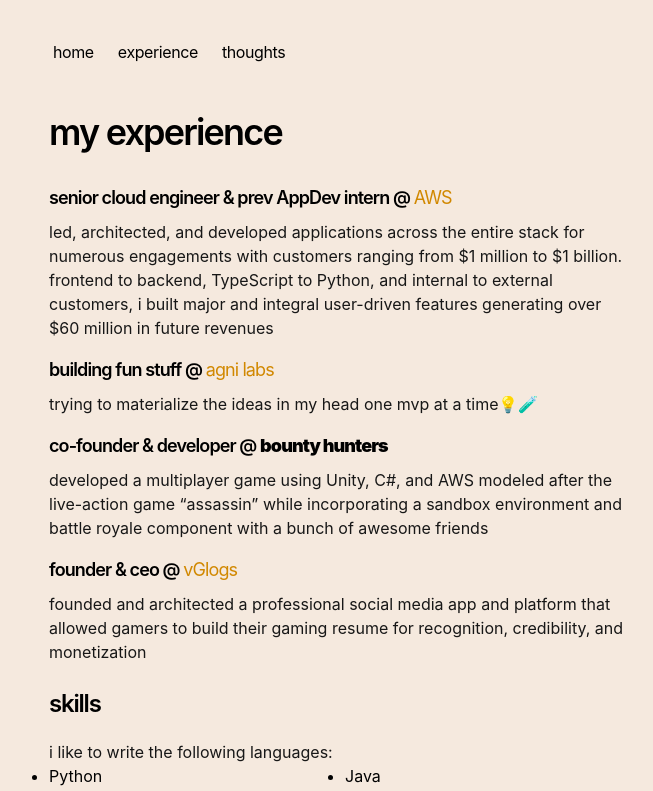
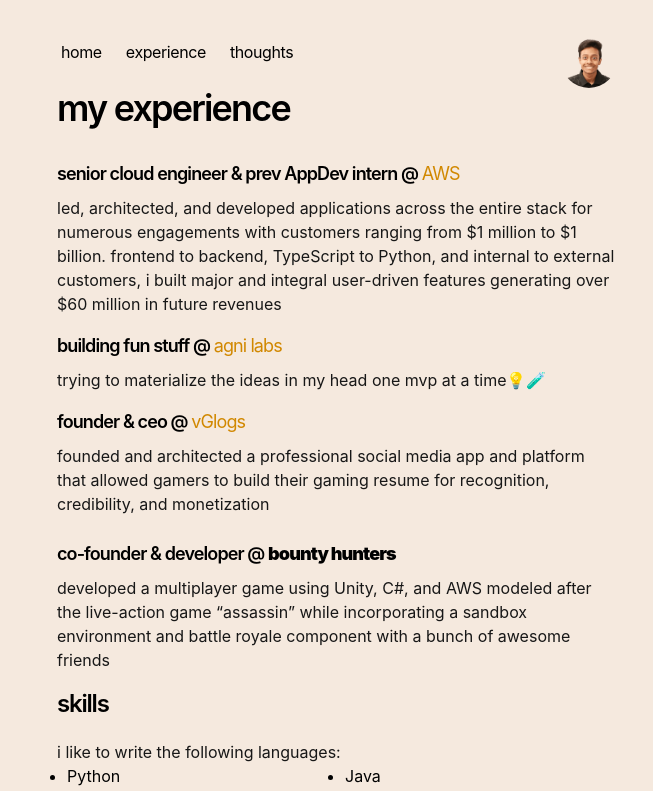
Before and after one commit to adiadd/adiadd.github.io, a Next.js app: page /experience in a window 1280 px wide. Shown: the top 791 px of the page, without its empty margins (303-956 px from the left). Built offline with nearby package versions, Linux system fonts and the light colour scheme.

Commit message:
feat: adding pfp and other changes

```diff
--- a/src/app/components/nav.tsx
+++ b/src/app/components/nav.tsx
@@ -1,17 +1,17 @@
+import Image from "next/image";
 import Link from "next/link";
 import { siteConfig } from "src/config/site";
 
 export function Navbar() {
   return (
-    <aside className="-ml-[8px] mb-10 tracking-tight">
+    <aside className="-ml-[8px] tracking-tight">
       <div className="lg:sticky lg:top-20">
         <nav
-          className="flex flex-row items-start relative px-0 pb-0 fade md:overflow-auto scroll-pr-6 md:relative"
+          className="flex flex-row items-start justify-between relative px-0 pb-0 fade md:overflow-auto scroll-pr-6 md:relative"
           id="nav"
         >
-          <div className="flex flex-row space-x-0 pr-10">
-            {Object.entries(siteConfig.navItems).map(([path, { name }]) => {
-              return (
+          <div className="flex flex-row items-center space-x-0 pr-10">
+            {Object.entries(siteConfig.navItems).map(([path, { name }]) => (
               <Link
                 key={path}
                 href={path}
@@ -19,8 +19,16 @@
               >
                 {name}
               </Link>
-              );
-            })}
+            ))}
+          </div>
+
+          <div className="w-14 h-14 rounded-full relative overflow-hidden hover:animate-spin cursor-pointer">
+            <Image
+              src="/pfp.png"
+              alt="Real Adi"
+              layout="fill"
+              objectFit="cover"
+            />
           </div>
         </nav>
       </div>
--- a/src/app/components/posts.tsx
+++ b/src/app/components/posts.tsx
@@ -22,7 +22,7 @@
             href={`/blog/${post.slug}`}
           >
             <div className="w-full flex flex-col md:flex-row space-x-0 md:space-x-2">
-              <p className="text-neutral-600 dark:text-neutral-400 w-[100px] tabular-nums">
+              <p className="text-neutral-600 dark:text-neutral-400 w-[125px] tabular-nums">
                 {formatDate(post.metadata.publishedAt, false)}
               </p>
               <p className="text-neutral-900 dark:text-neutral-100 tracking-tight">
--- a/src/app/experience/page.tsx
+++ b/src/app/experience/page.tsx
@@ -46,14 +46,6 @@
         trying to materialize the ideas in my head one mvp at a time💡🧪
       </p>
       <h2 className="mb-2 text-lg font-semibold tracking-tighter">
-        co-founder & developer @ <strong>bounty hunters</strong>
-      </h2>
-      <p className="mb-4 text-neutral-900 dark:text-neutral-100">
-        developed a multiplayer game using Unity, C#, and AWS modeled after the
-        live-action game “assassin” while incorporating a sandbox environment
-        and battle royale component with a bunch of awesome friends
-      </p>
-      <h2 className="mb-2 text-lg font-semibold tracking-tighter">
         founder & ceo @{" "}
         <strong>
           <a
@@ -70,6 +62,14 @@
         founded and architected a professional social media app and platform
         that allowed gamers to build their gaming resume for recognition,
         credibility, and monetization
+      </p>
+      <h2 className="mb-2 text-lg font-semibold tracking-tighter">
+        co-founder & developer @ <strong>bounty hunters</strong>
+      </h2>
+      <p className="mb-4 text-neutral-900 dark:text-neutral-100">
+        developed a multiplayer game using Unity, C#, and AWS modeled after the
+        live-action game “assassin” while incorporating a sandbox environment
+        and battle royale component with a bunch of awesome friends
       </p>
 
       <h2 className="mb-5 text-2xl font-semibold tracking-tighter ">skills</h2>
--- a/src/app/global.css
+++ b/src/app/global.css
@@ -15,7 +15,7 @@
   --sh-jsxliterals: #6266d1;
   --sh-property: #e25a1c;
   --sh-entity: #e25a1c;
-  --background-color: #F5E9DE;
+  --background-color: #f5e9de;
   --text-color: #000000;
 }
 
@@ -25,8 +25,8 @@
     --sh-identifier: white;
     --sh-keyword: #f47067;
     --sh-string: #0fa295;
-    --background-color: #11111B;
-    --text-color: #CDD6F4;
+    --background-color: #11111b;
+    --text-color: #cdd6f4;
   }
   html {
     color-scheme: dark;
@@ -39,7 +39,7 @@
 
 body {
   background-color: var(--background-color);
-  color: var(--text-color)
+  color: var(--text-color);
 }
 
 .prose .anchor {
@@ -173,7 +173,7 @@
   width: 140px;
   height: 40px;
   border: none;
-  outline: none;
+  outline: 2px solid var(--text-color);
   background: var(--background-color);
   cursor: pointer;
   position: relative;
@@ -245,16 +245,15 @@
   }
 }
 
-@media (max-width: 768px) {
-  .glow-on-hover {
-    outline: 2px solid var(--text-color);
-  }
-}
-
 .two-columns {
   columns: 2;
   -webkit-columns: 2;
   -moz-columns: 2;
+  padding: 0 10px;
+}
+
+.two-columns li {
+  margin-bottom: 5px;
 }
 
 #twitter-tag:hover {
--- a/src/app/layout.tsx
+++ b/src/app/layout.tsx
@@ -15,7 +15,7 @@
   metadataBase: new URL(baseUrl),
   title: {
     default: siteConfig.name,
-    template: `%s | ${siteConfig.name}`,
+    template: `%s | ${siteConfig.nickName}`,
   },
   description: siteConfig.description,
   openGraph: {
@@ -38,13 +38,13 @@
     },
   },
   twitter: {
-    card: 'summary_large_image',
+    card: "summary_large_image",
     title: `${siteConfig.name}`,
     description: `${siteConfig.description}`,
-    siteId: '1595924352',
-    creator: '@adiaddxyz',
-    creatorId: '1595924352',
-    images: ['https://adiadd.xyz/og.png'],
+    siteId: "1595924352",
+    creator: "@adiaddxyz",
+    creatorId: "1595924352",
+    images: ["https://adiadd.xyz/og.png"],
   },
 };
 
@@ -59,14 +59,18 @@
     <html
       lang="en"
       className={cx(
-        "frappe dark:mocha bg-base dark:text-white dark:bg-crust text-text", // latte dark:mocha bg-base dark:bg-crust text-text
+        "frappe dark:mocha bg-base dark:text-white dark:bg-crust text-text",
         GeistSans.variable,
         GeistMono.variable,
       )}
     >
-      <Script defer src="https://cloud.umami.is/script.js" data-website-id="0b0c8b0f-00d7-42c4-859e-b6b1716298e6" />
-      <body className="antialiased max-w-xl mx-4 mt-8 lg:mx-auto frappe dark:mocha bg-base dark:text-white dark:bg-crust text-text">
-        <main className="flex-auto min-w-0 mt-6 flex flex-col px-2 md:px-0">
+      <Script
+        defer
+        src="https://cloud.umami.is/script.js"
+        data-website-id="0b0c8b0f-00d7-42c4-859e-b6b1716298e6"
+      />
+      <body className="antialiased mx-auto mt-8 frappe dark:mocha bg-base dark:text-white dark:bg-crust text-text">
+        <main className="flex-auto mt-6 flex flex-col px-2 mx-auto max-w-xl">
           <NextTopLoader showSpinner={false} color="#D18800" />
           <Navbar />
           {children}
--- a/src/config/site.ts
+++ b/src/config/site.ts
@@ -2,6 +2,7 @@
 
 export const siteConfig = {
   name: "aditya addepalli",
+  nickName: "adi",
   description: "aditya addepalli's personal website",
   mainNav: [],
   links: {
```
Also changed, not shown: tailwind.config.js (+5 -5 lines), public/pfp.png (added). Lines whose indentation alone changed are shown as unchanged.
